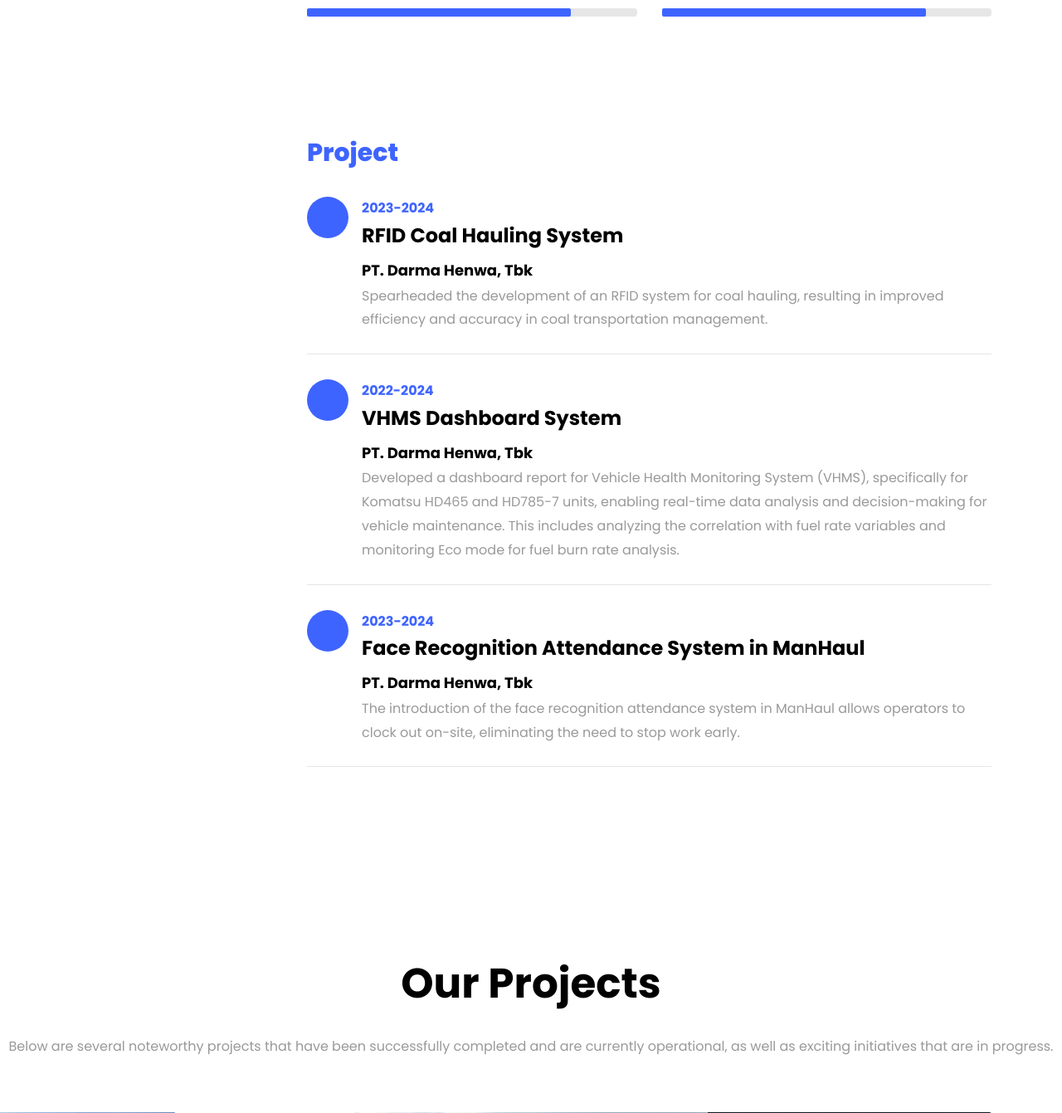
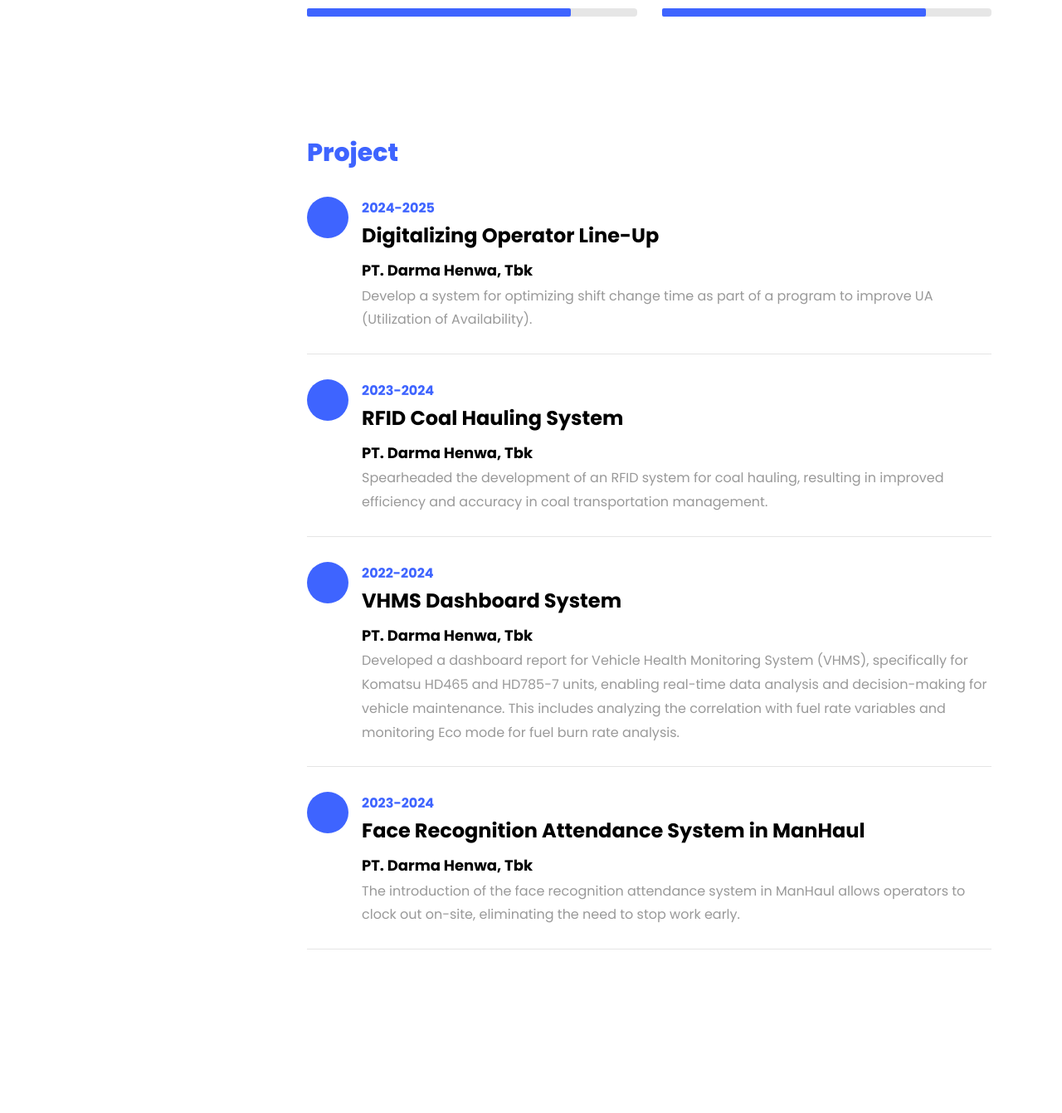
Before and after one commit to bwindhya/portofolio, a Flask app: page / in a window 1280 px wide. Shown: the part 3756-5097 px from the top of the page at 83% size. Run offline with Flask 3, Linux system fonts and the light colour scheme; some libraries are stand-ins or nearby versions; some web fonts are replaced.

Commit message:
edit project beserta foto

```diff
--- a/templates/index.html
+++ b/templates/index.html
@@ -288,6 +288,17 @@
 					  </div>
 					  <div id="page-4" class= "page four">
 					    <h2 class="heading">Project</h2>
+						<div class="resume-wrap d-flex ftco-animate">
+					    	<div class="icon d-flex align-items-center justify-content-center">
+					    		<span class="flaticon-ideas"></span>
+					    	</div>
+					    	<div class="text pl-3">
+		    					<span class="date">2024-2025</span>
+		    					<h2>Digitalizing Operator Line-Up</h2>
+		    					<span class="position">PT. Darma Henwa, Tbk</span>
+		    					<p>Develop a system for optimizing shift change time as part of a program to improve UA (Utilization of Availability).</p>
+	    					</div>
+	    				</div>
 					    <div class="resume-wrap d-flex ftco-animate">
 					    	<div class="icon d-flex align-items-center justify-content-center">
 					    		<span class="flaticon-ideas"></span>
@@ -351,8 +362,8 @@
     				<div class="project img ftco-animate d-flex justify-content-center align-items-center" style="background-image: url(static/images/work-2.jpg);">
     					<div class="overlay"></div>
 	    				<div class="text text-center p-4">
-	    					<h3>RFID System for OB</h3>
-							<span>On Progress</span>
+	    					<h3>Digitalizing Operator Line-Up</h3>
+							<span>As part of a program to improve UA by 3%, manpower can monitor the screen to easily track absent operators and quickly replace them.</span>
 	    				</div>
     				</div>
   				</div>
```
Also changed, not shown: static/images/work-2.jpg.
